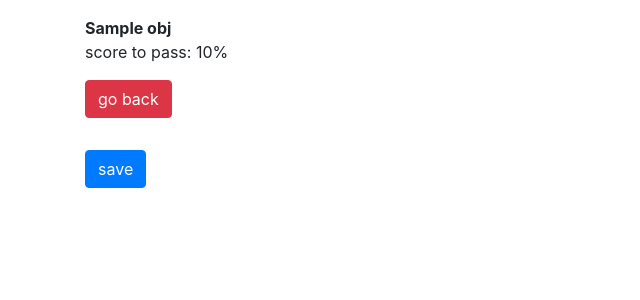
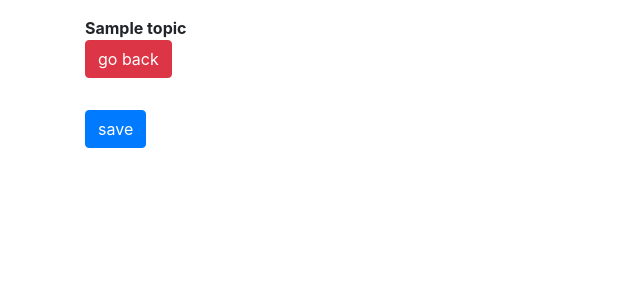
Before and after one commit to Rohan-Raj99/firstproject, a Django app: template quizes/templates/quizes/quiz.html in a window 1280 px wide. Shown: the top 300 px of the page, without its empty margins (0-640 px from the left). Run offline with Django 3.2, Linux system fonts and the light colour scheme; the template is opened without the code that fills it: most values are stand-ins (such as "Sample title", 1, 10 or a date in 2020); some libraries are stand-ins or nearby versions.

Commit message:
new update

```diff
--- a/quizes/static/quizes/main.js
+++ b/quizes/static/quizes/main.js
@@ -10,17 +10,13 @@ modalBtns.forEach(modalBtn=> modalBtn.addEventListener('click', ()=>{
     const pk = modalBtn.getAttribute('data-pk')
     const name = modalBtn.getAttribute('data-quiz')
     const numQuestions = modalBtn.getAttribute('data-questions')
-    const difficulty = modalBtn.getAttribute('data-difficulty')
-    const scoreToPass = modalBtn.getAttribute('data-pass')
     const time = modalBtn.getAttribute('data-time')
 
     modalBody.innerHTML = `
         <div class="h5 mb-3">Are you sure you want to begin "<b>${name}</b>"?</div>
         <div class="text-muted">
             <ul>
-                <li>difficulty: <b>${difficulty}</b></li>
                 <li>number of questions: <b>${numQuestions}</b></li>
-                <li>score to pass: <b>${scoreToPass}%</b></li>
                 <li>time: <b>${time} min</b></li>
             </ul>
         </div>
--- a/quizes/static/quizes/quiz.js
+++ b/quizes/static/quizes/quiz.js
@@ -105,7 +105,7 @@ const sendData = () => {
             console.log(results)
             quizForm.classList.add('not-visible')
 
-            scoreBox.innerHTML = `${response.passed ? 'Congratulations! ' : 'Ups..:( '}Your result is ${response.score.toFixed(2)}%`
+
 
             results.forEach(res=>{
                 const resDiv = document.createElement("div")
--- a/quizes/templates/quizes/quiz.html
+++ b/quizes/templates/quizes/quiz.html
@@ -13,8 +13,7 @@
 
 <div class="row">
     <div class="col">
-        <b>{{obj.name}}</b>
-        <p>score to pass: {{obj.required_score_to_pass}}%</p>
+        <b>{{obj.topic}}</b>
     </div>
     <div class="col text-right" id="timer-box"></div>
 </div>
--- a/quizes/urls.py
+++ b/quizes/urls.py
@@ -9,6 +9,7 @@ from .views import (
 app_name = 'quizes'
 
 urlpatterns = [
+    path(r'^signup/$', views.SignUpView.as_view(), name='signup'),
     path('', QuizListView.as_view(), name='main-view'),
     path('<pk>/', quiz_view, name='quiz-view'),
     path('<pk>/save/', save_quiz_view, name='save-view'),
--- a/quizes/views.py
+++ b/quizes/views.py
@@ -1,3 +1,5 @@
+from django.contrib.auth.forms import UserCreationForm
+from django.views.generic.edit import CreateView
 from django.db.models.base import Model
 from django.shortcuts import render
 from .models import Quiz
@@ -5,6 +7,10 @@ from django.views.generic import ListView
 from django.http import JsonResponse, request
 from questions.models import Question, Answer
 from results.models import Result
+
+class SignUpView(CreateView):
+    template_name = 'quizes/main.html'
+    form_class = UserCreationForm
 
 class QuizListView(ListView):
     model = Quiz
```
Also changed, not shown: quizes/templates/quizes/main.html (+6 -2 lines).
